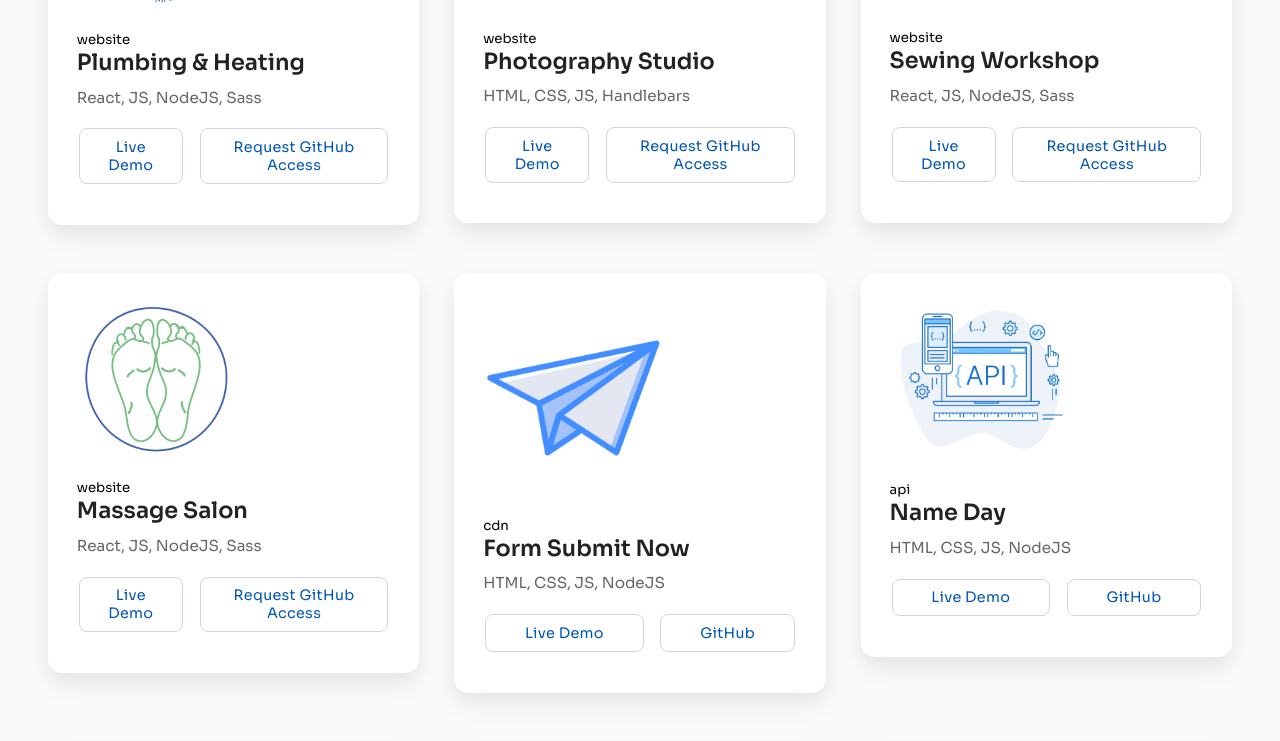
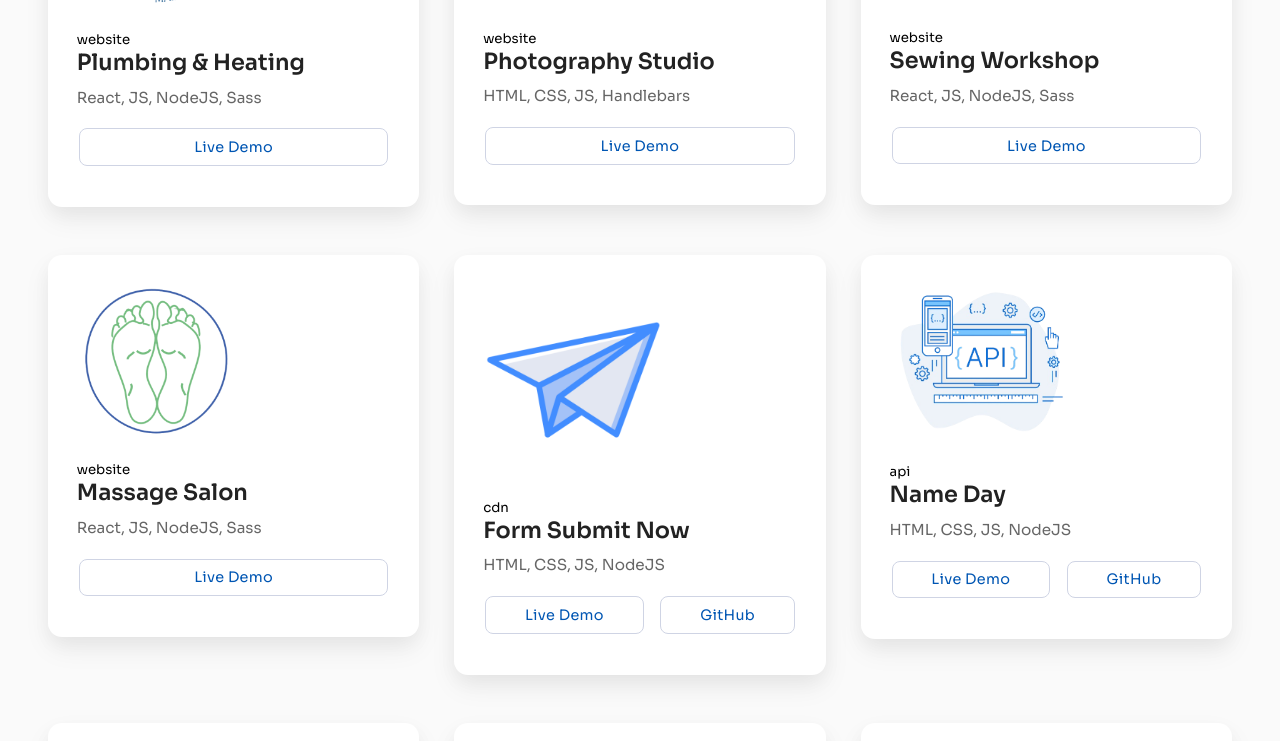
Before and after one commit to Karoly-Git/karolyhornyak, a React (Create React App) app: page / in a window 1280 px wide. Shown: the part 4580-5321 px from the top of the page. Built offline with nearby package versions, Linux system fonts and the light colour scheme.

Commit message:
Update project card code

```diff
--- a/src/components/ProjectCard.jsx
+++ b/src/components/ProjectCard.jsx
@@ -11,15 +11,18 @@ export default function ProjectCard({ name, src, alt, category, stack, liveDemoU
             <p>{stack}</p>
             <div className='button-container'>
                 <a href={liveDemoUrl} target='_blank' rel="noopener noreferrer" className="demo-btn btn">Live Demo</a>
-                {isRepoPrivate ?
+                {isRepoPrivate ? (
+                    null
+                ) : (
                     <a
-                        href={`mailto:karoly.webdev@gmail.com?subject=Repository access request&body=Hi Karoly,%0A%0APlease give me access to your ${encodeURIComponent(name)} repository.`}
+                        href={gitHubUrl}
+                        target="_blank"
+                        rel="noopener noreferrer"
                         className="github-btn btn"
                     >
-                        Request GitHub Access
-                    </a> :
-                    <a href={gitHubUrl} target='_blank' rel="noopener noreferrer" className="github-btn btn">GitHub</a>
-                }
+                        GitHub
+                    </a>
+                )}
             </div>
         </div>
     )
```
